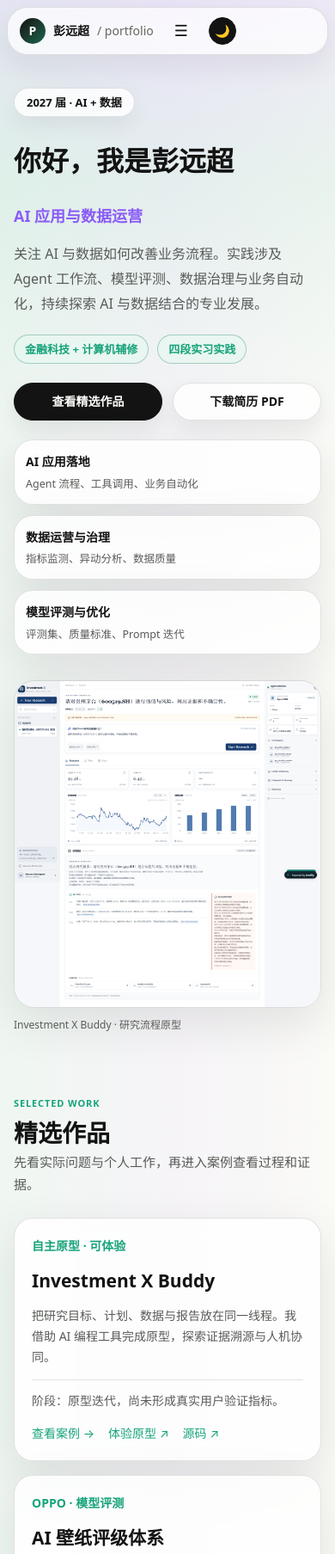
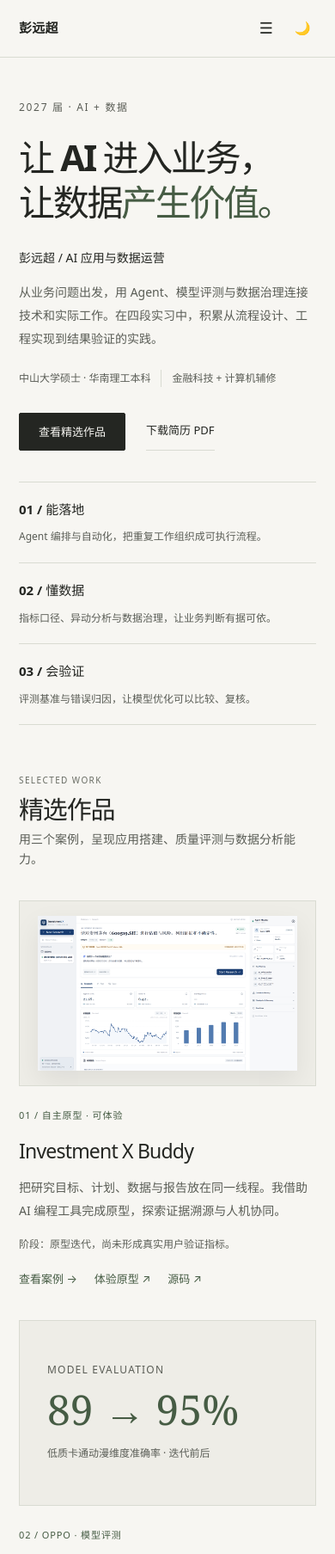
Before and after one commit to PYC1234/PYC1234.github.io, a plain HTML site: page index.html in a window 390 px wide. Shown: the top 1807 px of the page at 86% size. Drawn offline with Linux system fonts and the light colour scheme.

Commit message:
Refine portfolio with quiet editorial design and clear strengths

```diff
--- /dev/null
+++ b/css/refined.css
@@ -0,0 +1,79 @@
+/* Quiet editorial layout: typography, evidence, space. */
+:root, :root[data-theme="light"] { color-scheme: light; --page:#f7f6f2; --surface:#fffefa; --surface-2:#eeede7; --ink:#242622; --ink-2:#5a5d56; --ink-3:#686c63; --line:#d9dbd2; --accent:#465c44; --accent-soft:#e8ece3; --shadow:none; }
+:root[data-theme="dark"] { color-scheme:dark; --page:#1b1d19; --surface:#22251f; --surface-2:#2b2f27; --ink:#eeeee5; --ink-2:#c0c4b7; --ink-3:#a5ad9b; --line:#3d4436; --accent:#bbcaac; --accent-soft:#30392a; --shadow:none; }
+body { background:var(--page); }
+a { text-underline-offset:5px; }
+.container { max-width:1200px; padding:0 48px; }
+.nav { top:0; width:100%; border:0; border-bottom:1px solid var(--line); border-radius:0; box-shadow:none; background:var(--page); backdrop-filter:none; }
+.nav-inner { max-width:1200px; height:80px; margin:auto; padding:0 48px; }
+.nav-logo { font-size:17px; letter-spacing:.02em; }
+.nav-logo::before { display:none; }
+.nav-logo-sub { font-size:11px; text-transform:uppercase; letter-spacing:.15em; margin-left:12px; }
+.nav-links a { border-radius:0; font-size:13px; font-weight:500; }
+.nav-links a:hover { color:var(--ink); background:transparent; text-decoration:underline; }
+.theme-toggle { background:transparent; color:var(--ink); border:0; font-size:15px; }
+.hero { display:block; position:relative; min-height:0; padding:86px 0 0; }
+.hero-kicker { display:block; width:auto; min-height:0; padding:0; margin:0 0 30px; border:0; background:none; box-shadow:none; color:var(--ink-2); font-size:12px; font-weight:500; letter-spacing:.14em; }
+.hero h1 { max-width:960px; margin:0; font-size:clamp(42px,6.5vw,78px); font-weight:550; line-height:1.22; letter-spacing:-.055em; }
+.hero h1 em { font-style:normal; color:var(--accent); }
+.hero .role { font-size:16px; color:var(--ink); font-weight:500; margin:28px 0 14px; }
+.hero .bio { max-width:650px; font-size:16px; line-height:1.95; margin:0; }
+.hero-proof { gap:20px; margin-top:22px !important; }
+.hero-proof span { padding:0; min-height:0; border:0; background:none; border-radius:0; color:var(--ink-2); font-size:12px; font-weight:400; }
+.hero-proof span+span { border-left:1px solid var(--line); padding-left:20px; }
+.hero .hero-actions { margin-top:30px; gap:24px; align-items:center; }
+.hero-action { min-height:44px; border:0; border-bottom:1px solid var(--line); border-radius:0; padding:0 0 3px; background:none; box-shadow:none; font-weight:500; }
+.hero-action.primary { background:var(--ink); color:var(--page); padding:0 22px; border-radius:2px; border:1px solid var(--ink); }
+.hero-action:hover { transform:none; opacity:.8; }
+.fit-grid { max-width:none; margin-top:54px !important; gap:0; border-top:1px solid var(--line); border-bottom:1px solid var(--line); }
+.fit-card { min-height:0; padding:25px 26px; background:none; border:0; border-right:1px solid var(--line); border-radius:0; box-shadow:none; backdrop-filter:none; }
+.fit-card:first-child { padding-left:0; }
+.fit-card:last-child { border-right:0; }
+.fit-k { color:var(--ink); font-size:17px; font-weight:550; margin-bottom:8px; }
+.fit-v { font-size:13px; line-height:1.8; }
+.hero-visual.home-preview { display:none; }
+.section { padding:78px 0; border-bottom:1px solid var(--line); }
+.section-header { grid-template-columns:160px 1fr; margin-bottom:36px; }
+.section-header .eyebrow { font-size:10px; color:var(--ink-3); font-weight:500; letter-spacing:.14em; }
+.section-header h2 { font-size:36px; font-weight:500; letter-spacing:-.04em; }
+.section-header p { font-size:14px; }
+.selected-grid { grid-template-columns:1fr 1fr; gap:44px 32px; }
+.selected-grid .proj-item { position:relative; display:flex; padding:0; border:0; border-radius:0; background:none; box-shadow:none; backdrop-filter:none; gap:14px; }
+.selected-grid .proj-item:first-child { grid-column:1 / -1; display:grid; grid-template-columns:1.3fr 1fr; column-gap:40px; align-content:start; }
+.work-cover { background:var(--surface-2); overflow:hidden; aspect-ratio:16 / 10; display:flex; align-items:center; justify-content:center; border:1px solid var(--line); }
+.work-cover img { width:88%; height:84%; object-fit:cover; object-position:top; box-shadow:0 12px 30px #00000012; transition:transform .4s; }
+.work-cover:hover img { transform:scale(1.025); }
+.selected-grid .proj-item:first-child .work-cover { grid-column:1; grid-row:1 / span 5; aspect-ratio:1.4; }
+.selected-grid .proj-item:first-child > :not(.work-cover) { grid-column:2; }
+.selected-grid h3 { font-size:25px; font-weight:500; letter-spacing:-.035em; }
+.selected-grid .eyebrow { margin-top:10px; font-size:11px; font-weight:500; letter-spacing:.08em; }
+.selected-grid p { line-height:1.9; }
+.case-status { font-size:12px !important; border:0; padding-top:0; }
+.case-links { font-size:13px; gap:12px 20px; margin-top:4px; }
+.work-stat { padding:32px; width:100%; }
+.work-stat span { display:block; font-size:12px; letter-spacing:.1em; color:var(--ink-2); }
+.work-stat strong { display:block; font-family:Georgia,serif; font-size:clamp(48px,6vw,76px); font-weight:400; line-height:1.5; color:var(--accent); }
+.work-stat small { color:var(--ink-2); font-size:12px; }
+.experience-list { display:block; }
+.experience-list .proj-item { display:grid; grid-template-columns:260px 1fr; gap:0 32px; padding:26px 0; border:0; border-top:1px solid var(--line); border-radius:0; background:none; box-shadow:none; backdrop-filter:none; }
+.experience-list h3 { font-size:17px; font-weight:550; }
+.experience-list .proj-item>p:first-of-type { grid-column:1; font-size:12px; }
+.experience-list .proj-item>p:nth-of-type(2) { grid-column:2; grid-row:1 / span 2; }
+.experience-list .proj-item>details { grid-column:2; }
+.experience-list .proj-item>a { grid-column:2; }
+.about-grid { grid-template-columns:1fr 1fr 1fr; gap:30px; }
+.about-card { padding:0; min-height:0; border:0; border-radius:0; background:none; box-shadow:none; backdrop-filter:none; }
+.about-card h3 { font-weight:550; margin-bottom:12px; }
+.about-card p { font-size:13px; line-height:1.9; }
+.footer { margin-top:0; border:0; border-radius:0; background:none; padding:64px 0 32px; text-align:left; }
+.footer .f-title { font-size:32px; letter-spacing:-.03em; }
+.footer .f-title strong { font-weight:500; }
+.footer .contact-row { justify-content:flex-start; gap:28px; margin:28px 0 40px; }
+.copy { padding-top:20px; border-top:1px solid var(--line); }
+.detail-heading { padding-top:70px; }
+.detail-heading h1 { font-weight:500; letter-spacing:-.035em; }
+.detail-page .featured-case, .detail-page .proj-item { border-radius:4px; box-shadow:none; backdrop-filter:none; background:var(--surface); }
+.featured-case::before { display:none; }
+.case-grid { background:var(--page); border-radius:2px; }
+@media(max-width:900px) { .container { padding:0 28px; } .nav-inner { padding:0 28px; } .hero { padding-top:60px; } .selected-grid .proj-item:first-child { display:flex; } .selected-grid .proj-item:first-child .work-cover { aspect-ratio:16 / 10; } .experience-list .proj-item { grid-template-columns:210px 1fr; } }
+@media(max-width:640px) { .container { padding:0 22px; } .nav-inner { height:66px; padding:0 22px; gap:10px; } .nav-logo { font-size:15px; } .nav-logo-sub { display:none; } .nav-toggle { margin-left:auto; } .nav-links { top:66px; left:0; right:0; border:0; border-bottom:1px solid var(--line); border-radius:0; padding:12px 22px; } .hero { padding-top:48px; } .hero h1 { font-size:42px; } .hero-kicker { margin-bottom:22px; } .hero .bio { font-size:14px; } .hero .role { font-size:14px; } .hero-proof { gap:12px; } .hero-proof span+span { padding-left:12px; } .hero-actions { display:flex; } .hero-action { flex:initial; font-size:13px; } .fit-grid { margin-top:36px !important; } .fit-card { padding:19px 0; border-right:0; border-bottom:1px solid var(--line); } .fit-card:last-child { border:0; } .fit-k { font-size:15px; } .fit-v { font-size:12px; } .section { padding:48px 0; } .section-header h2 { font-size:29px; } .selected-grid { grid-template-columns:1fr; gap:36px; } .selected-grid h3 { font-size:23px; } .experience-list .proj-item { display:block; padding:22px 0; } .about-grid { grid-template-columns:1fr; gap:28px; } .footer .contact-row { gap:16px 24px; } }
--- a/index.html
+++ b/index.html
@@ -1,5 +1,5 @@
 <!DOCTYPE html>
-<html lang="zh-CN">
+<html lang="zh-CN" data-theme="light">
 <head>
 <meta charset="UTF-8">
 <meta name="viewport" content="width=device-width, initial-scale=1.0">
@@ -7,6 +7,7 @@
 <meta name="description" content="彭远超，2027届。关注 AI 应用与数据运营，展示 Agent、模型评测、数据治理与业务自动化实践。">
 <link rel="stylesheet" href="css/style.css">
 <link rel="stylesheet" href="css/site.css">
+<link rel="stylesheet" href="css/refined.css">
 </head>
 <body>
 <a class="skip-link" href="#main">跳到正文</a>
@@ -28,12 +29,12 @@
 <main class="container " id="main">
 <section class="hero">
 <div class="hero-kicker">2027 届 · AI + 数据</div>
-<h1>你好，我是彭远超</h1>
-<p class="role">AI 应用与数据运营</p>
-<p class="bio">关注 AI 与数据如何改善业务流程。实践涉及 Agent 工作流、模型评测、数据治理与业务自动化，持续探索 AI 与数据结合的专业发展。</p>
+<h1>让 AI 进入业务，<br>让数据<em>产生价值。</em></h1>
+<p class="role">彭远超 / AI 应用与数据运营</p>
+<p class="bio">从业务问题出发，用 Agent、模型评测与数据治理连接技术和实际工作。在四段实习中，积累从流程设计、工程实现到结果验证的实践。</p>
 <div class="hero-proof">
+<span>中山大学硕士 · 华南理工本科</span>
 <span>金融科技 + 计算机辅修</span>
-<span>四段实习实践</span>
 </div>
 <div class="hero-actions">
 <a class="hero-action primary" href="#projects">查看精选作品</a>
@@ -41,16 +42,16 @@
 </div>
 <div class="fit-grid">
 <div class="fit-card">
-<span class="fit-k">AI 应用落地</span>
-<span class="fit-v">Agent 流程、工具调用、业务自动化</span>
+<span class="fit-k">01 / 能落地</span>
+<span class="fit-v">Agent 编排与自动化，把重复工作组织成可执行流程。</span>
 </div>
 <div class="fit-card">
-<span class="fit-k">数据运营与治理</span>
-<span class="fit-v">指标监测、异动分析、数据质量</span>
+<span class="fit-k">02 / 懂数据</span>
+<span class="fit-v">指标口径、异动分析与数据治理，让业务判断有据可依。</span>
 </div>
 <div class="fit-card">
-<span class="fit-k">模型评测与优化</span>
-<span class="fit-v">评测集、质量标准、Prompt 迭代</span>
+<span class="fit-k">03 / 会验证</span>
+<span class="fit-v">评测基准与错误归因，让模型优化可以比较、复核。</span>
 </div>
 </div>
 <figure class="hero-visual home-preview">
@@ -62,11 +63,12 @@
 <div class="section-header">
 <div class="eyebrow">Selected work</div>
 <h2>精选作品</h2>
-<p>先看实际问题与个人工作，再进入案例查看过程和证据。</p>
+<p>用三个案例，呈现应用搭建、质量评测与数据分析能力。</p>
 </div>
 <div class="selected-grid">
 <article class="proj-item">
-<p class="eyebrow">自主原型 · 可体验</p>
+<a class="work-cover" href="investment-x-buddy.html" aria-label="查看 Investment X Buddy 案例"><img src="assets/img/xbuddy-maotai-analysis.png" alt="投资研究 Agent 工作台界面" loading="lazy"></a>
+<p class="eyebrow">01 / 自主原型 · 可体验</p>
 <h3>Investment X Buddy</h3>
 <p>把研究目标、计划、数据与报告放在同一线程。我借助 AI 编程工具完成原型，探索证据溯源与人机协同。</p>
 <p class="case-status">阶段：原型迭代，尚未形成真实用户验证指标。</p>
@@ -77,7 +79,8 @@
 </div>
 </article>
 <article class="proj-item">
-<p class="eyebrow">OPPO · 模型评测</p>
+<a class="work-cover" href="wallpaper-evaluation.html" aria-label="查看壁纸评级案例"><div class="work-stat"><span>MODEL EVALUATION</span><strong>89 → 95%</strong><small>低质卡通动漫维度准确率 · 迭代前后</small></div></a>
+<p class="eyebrow">02 / OPPO · 模型评测</p>
 <h3>AI 壁纸评级体系</h3>
 <p>以人工标注建立评测基准，分析错误案例并迭代 Prompt；交付可复核报告与对比表。</p>
 <p class="case-status">记录结果：低质卡通动漫维度准确率 89% → 95%。</p>
@@ -86,7 +89,8 @@
 </div>
 </article>
 <article class="proj-item">
-<p class="eyebrow">OPPO · 数据分析流程</p>
+<a class="work-cover" href="metric-agent.html" aria-label="查看数据异动分析案例"><img src="assets/img/metric_agent.png" alt="指标异动分析 Agent 流程" loading="lazy"></a>
+<p class="eyebrow">03 / OPPO · 数据分析流程</p>
 <h3>数据异动分析 Agent</h3>
 <p>梳理指标口径与分析链路，将自然语言提问、取数、计算和归因报告串联为 Agent 流程。</p>
 <p class="case-status">展示：流程设计与脱敏截图。</p>
@@ -107,7 +111,7 @@
 <h3>OPPO · AI 应用实践</h3>
 <p>2026 年</p>
 <p>参与壁纸评级、指标异动分析 Agent 与 Push 实验分析；关注评测方法、指标口径和异常诊断。</p>
-<a href="wallpaper-evaluation.html">评测与实验案例 →</a> · <a href="metric-agent.html">Agent 流程 →</a>
+<a href="wallpaper-evaluation.html">评测与实验案例 →</a><a href="metric-agent.html">Agent 流程 →</a>
 </article>
 <article class="proj-item">
 <h3>群智 · 数据智能与治理</h3>
@@ -182,7 +186,7 @@
 </section>
 <footer class="footer" id="contact">
 <p class="f-title">
-<strong>欢迎联系</strong>
+<strong>一起，让想法落地。</strong>
 </p>
 <p class="f-sub">关注 AI 应用与数据运营机会 · 2027 届 · 大湾区、江浙沪</p>
 <div class="contact-row">
--- a/investment-x-buddy.html
+++ b/investment-x-buddy.html
@@ -1,5 +1,5 @@
 <!DOCTYPE html>
-<html lang="zh-CN">
+<html lang="zh-CN" data-theme="light">
 <head>
 <meta charset="UTF-8">
 <meta name="viewport" content="width=device-width, initial-scale=1.0">
@@ -7,6 +7,7 @@
 <meta name="description" content="彭远超，2027届。关注 AI 应用与数据运营，展示 Agent、模型评测、数据治理与业务自动化实践。">
 <link rel="stylesheet" href="css/style.css">
 <link rel="stylesheet" href="css/site.css">
+<link rel="stylesheet" href="css/refined.css">
 </head>
 <body>
 <a class="skip-link" href="#main">跳到正文</a>
```
Also changed, not shown: metric-agent.html (+2 -1 lines), wallpaper-evaluation.html (+2 -1 lines).
